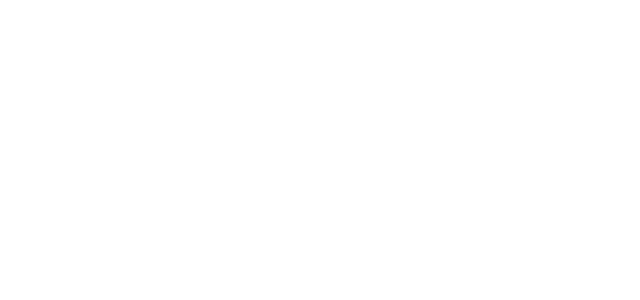
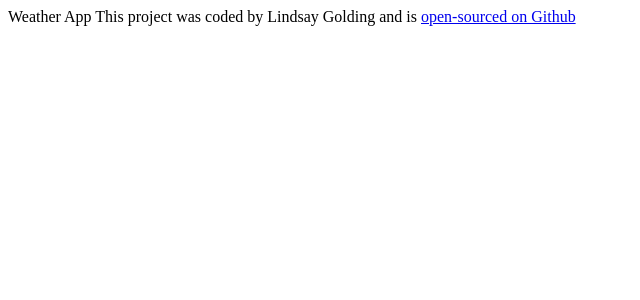
Before and after one commit to ljgolding/react-weather-5, a React (Create React App) app: page / in a window 1280 px wide. Shown: the top 300 px of the page, without its empty margins (0-640 px from the left). Built offline with nearby package versions, Linux system fonts and the light colour scheme.

Commit message:
Close return function

```diff
--- a/src/App.js
+++ b/src/App.js
@@ -2,10 +2,12 @@
 import './App.css';
 
 function App() {
-  return
+  return (
     <div className="App">
       Weather App
-    </div>;
+    This project was coded by Lindsay Golding and is {" "} <a href="https://github.com/ljgolding/react-weather-5" target="_blank">open-sourced on Github</a>
+
+    </div>);
 
 }
 
```
